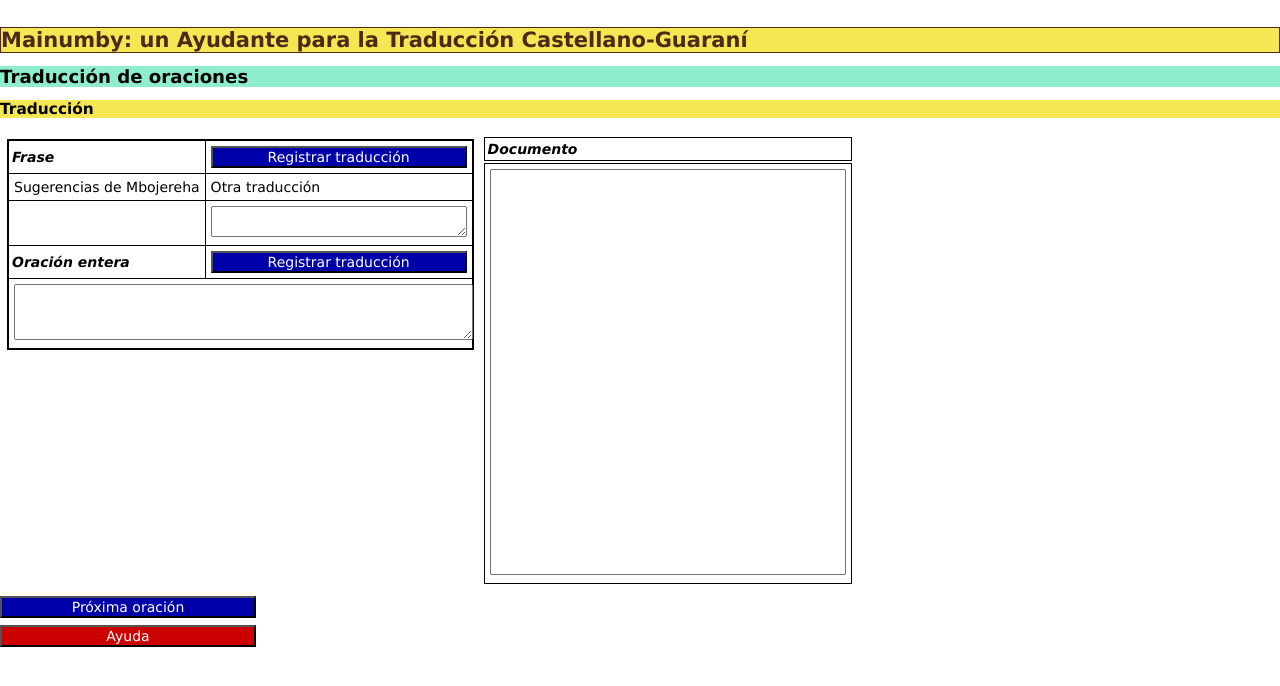
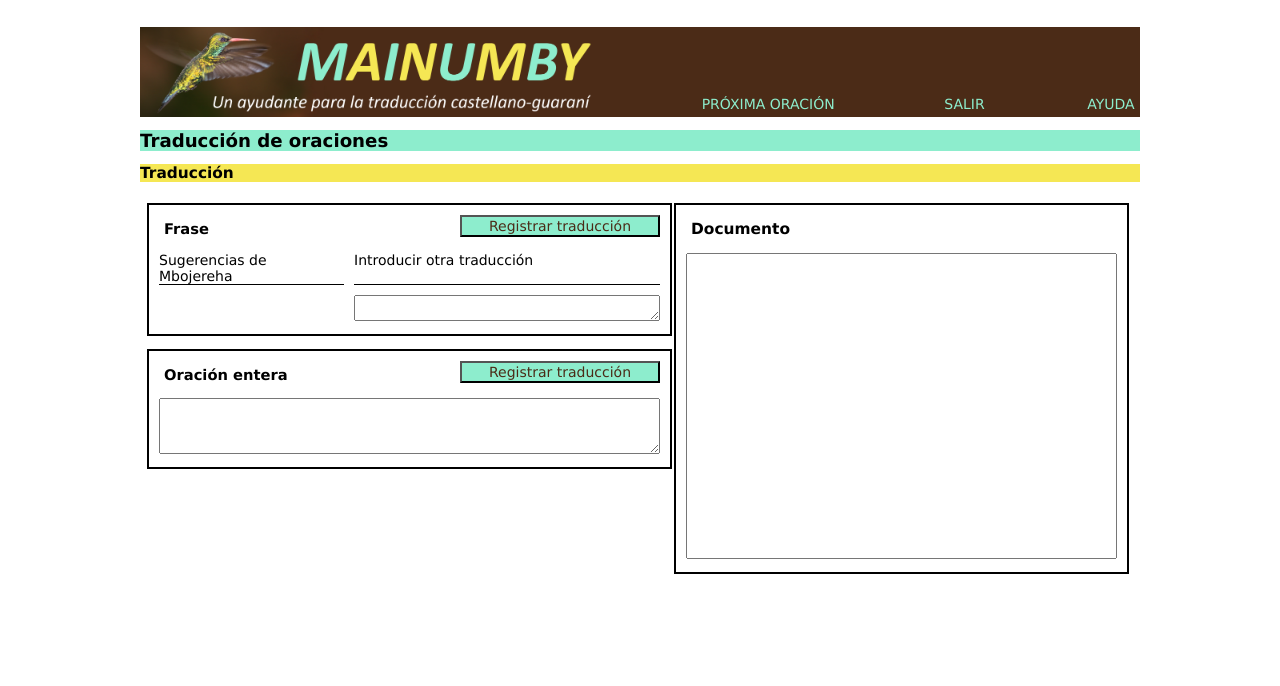
Before and after one commit to hltdi/mainumby, a Flask app: template kuaa/templates/sent.html in a window 1280 px wide. Shown: the top 686 px of the page. Run offline with Flask 2, Linux system fonts and the light colour scheme; the template is opened without the code that fills it, so the values that code supplies are empty; parts of the project's set-up code (start-up, migrations or seed data) failed here and were passed over.

Commit message:
Lots of GUI changes. Fixed bug in group matching.
Mainumby logo heads all pages. Still need to get logged in username
displayed on doc.html and sent.html. Group matching permits multiple
instances of the same group (and group head) within a sentence, but not
for the same word.

```diff
--- a/kuaa/static/style.css
+++ b/kuaa/static/style.css
@@ -44,9 +44,13 @@ h2
 	font-weight: bold;
 	margin-top: .75em;
 	margin-bottom: .35em;
-/*        text-align: center; */
-/*        color: #00F; */
 	background-color: #8DEDCD;
+}
+div.user
+{
+    font-size: 110%;
+    margin-top: .75em;
+    margin-bottom: .35em;
 }
 h3
 {
@@ -174,8 +178,10 @@ span.cargando
 }
 span.username
 {
-        background-color: #f00;
-        color: #fff;
+/*    background-color: #f00;
+    color: #fff;
+*/
+    font-style: italic;
 }
 span.root
 {
@@ -209,20 +215,20 @@ input.text
 {
         font-family: "Verdana";
         font-size: 100%;
-        width: 30%
+        width: 40%
 }
 #button
 {
-        background-color: #00a;
-        color: #fff;
+        background-color: #8DEDCD;
+        color: #4B2B17;
         font-family: "Verdana";
         font-size: 100%;
-        align: center;
-        width: 20%
+/*        align: center; */
+        width: 200px
 }
 #button:hover
 {
-        background-color: #00f;
+        background-color: #8DFFEE;
 }
 #medbutton
 {
@@ -295,6 +301,39 @@ table.center tr td.menu a:hover
     color: #F5E754;
     background-color: #4B2B17;
 }
+table.title
+{
+    margin-top: .75em;
+    margin-bottom: .25em;
+    border: 5px;
+    padding: 0;
+    width: 100%;
+}
+table.title tr
+{
+    border: 5px;
+}
+td.titleleft
+{
+    text-align: left;
+    padding-left: 5px;
+    border: 2px;
+    width: 70%;
+    color: #000;
+    background-color: #8DEDCD;
+    font-size: 130%;
+    font-weight: bold;
+}
+td.titleright
+{
+    text-align: right;
+    font-size: 110%;
+    padding-right: 5px;
+    border: 0;
+    width: 30%;
+    background-color: #000;
+    color: #8DEDCD;
+}
 input.menu
 {
     background-color: #4B2B17;
@@ -345,3 +384,13 @@ p.help
     margin-right: 2em;
     clear: left;
 }
+textarea.doc
+{
+    font-family: "Verdana";
+    font-size: 100%;
+    width: 998px;
+    height: 300px;
+    margin: 0;
+    padding: 0;
+/*    border: 0; */
+}
--- a/kuaa/templates/fin.html
+++ b/kuaa/templates/fin.html
@@ -9,7 +9,7 @@
 
 <body>
 
-<form method=POST action='base'>
+<form method=POST action='login'>
 
 <table class="center">
   <tr>
--- a/kuaa/templates/sent.html
+++ b/kuaa/templates/sent.html
@@ -4,10 +4,25 @@
 <link rel="stylesheet" type=text/css href="{{url_for('static', filename='style.css')}}" />
 
 <style type="text/css">
+table.transmeta
+{
+    border: 0;
+    padding: 5px;
+    width: 985px;
+}
 table.trans
 {
     border: 2px solid black;
-    border-collapse: collapse;
+    border-spacing: 10px;
+/*    border-collapse: collapse; */
+    width: 525px;
+}
+table.transdoc
+{
+      border: 2px solid black;
+      border-spacing: 10px;
+      width: 40%;
+/*    border-collapse: collapse; */
 }
 th.trans
 {
@@ -16,20 +31,59 @@ th.trans
     padding: 3px;
     border: 1px solid black;
 }
+tr.trans
+{
+    padding: 5px;
+}
+tr.transtitle
+{
+    padding: 5px;
+    border: 1px solid black;
+}
+td.transtitle
+{
+   text-align: left;
+   vertical-align: top;
+   padding: 5px;
+   font-size: 105%;
+/*   font-style: italic; */
+/*   border: 1px solid black; */
+}
+th.transtitle
+{
+   text-align: left;
+   vertical-align: top;
+   padding: 5px;
+   font-size: 105%;
+}
 td.trans
 {
    text-align: left;
    vertical-align: top;
    padding: 5px;
 /*   font-style: italic; */
-   border: 1px solid black;
+   border-bottom: 1px solid black;
+}
+td.transbutton
+{
+   text-align: right;
+   vertical-align: top;
+   padding: 5px;
+/*   font-style: italic; */
+/*   border: 1px solid black; */
+}
+td.transtext
+{
+   text-align: left;
+   vertical-align: top;
+   padding: 5px;
 }
 td.transchoice
 {
    text-align: left;
    vertical-align: top;
    padding: 5px;
-   border: 1px solid black;
+/*   border: 1px solid black; */
 }
 td.segsent
 {
@@ -47,7 +101,7 @@ td.other
 {
    text-align: left;
    padding: 5px;
-   border: 1px solid black;
+/*   border: 1px solid black; */
    font-style: italic;
    font-size: 80%;
 }
@@ -55,15 +109,15 @@ textarea#sentence
 {
    font-family: "Verdana";
    font-size: 100%;
-   width: 100%;
+   width: 495px;
    height: 50px;
 }
 textarea#document
 {
    font-family: "Verdana";
-   font-size: 75%;
-   width: 350px;
-   height: 400px;
+   font-size: 85%;
+   width: 425px;
+   height: 300px;
    resize: none;
    overflow-y: scroll;
 }
@@ -71,8 +125,8 @@ textarea#segment
 {
    font-family: "Verdana";
    font-size: 100%;
-   width: 250px;
-   height: 25px;
+   width: 300px;
+   height: 20px;
 }
 span#doctrans
 {
@@ -129,7 +183,6 @@ function OnRegFrase() {
     var fratra = document.Form1.fratra.value;
     if (segtrans != "") {
         segtrans = limpiarGrn(segtrans);
-        alert("Segtrans " + segtrans);
         document.Form1.fratra.value += "||" + segment + "=" + segtrans;
         if (segtrans == "0") {
             // User wants no translation for this segment.
@@ -175,6 +228,13 @@ function Segment(text, segment, color) {
     document.Form1.seg.value = segment;
     document.getElementById("segment").value = '';
 }
+function OnSalir()
+{
+    document.Form1.action = "fin"
+    document.Form1.target = "_self";     // Same window
+    document.Form1.submit();             // Submit the page
+    return true;
+}
 function capitalize(string) {
     return string.charAt(0).toUpperCase() + string.slice(1);
 }
@@ -204,15 +264,31 @@ function limpiarGrn(string) {
 
 <body>
 
-<h1>Mainumby: un Ayudante para la Traducción Castellano-Guaraní</h1>
+<form name="Form1" method=POST action='sent'>
+
+<table class="center">
+  <tr>
+    <td class="title">
+    <img class='banner' src="{{url_for('static',
+      filename='banner_logo_short.png')}}" alt="" width="500px" height="90px" />
+    </td>
+    <td class="menu" style="width: 200px">
+      <input type="submit" class="menu" action="sent" name="sent" value="PRÓXIMA ORACIÓN">
+    </td>
+    <td class="menu" style="width: 150px"><input class="menu"
+      type="submit" value="SALIR" name="salir" onclick="return OnSalir();"></td>
+    <td class="menu" style="width: 150px"><button class="menu"
+      onclick="ShowHelp();">AYUDA</button></td>
+  </tr>
+
+<tr>
+<td colspan="4" style="width:1000px">
 
 <h2>Traducción de oraciones
 </h2>
 
 <p id="error" class="error">
 </p>
-
-<form name="Form1" method=POST action='sent'>
 
 {% if sentence %}
 <p></p><p></p>
@@ -230,55 +306,56 @@ onclick="Segment({{'%r'|format(seg[2])|e}}, {{'%r'|format(seg[0])|e}}, {{'%r'|fo
 </span>
 <p></p>
 
-<hr/>
-
 {% endif %}
 
 <h3>Traducción</h3>
 
-<table>
-  <tr>
+<table class="transmeta">
+<tr class="trans">
 <td class="segsent">
 <table class="trans">
-<tr>
-  <th class="trans">Frase</th>
-  <td class="trans">
-  <input type="button" class="button" name="freg" onclick="OnRegFrase();" value="Registrar traducción">
+<tr class="transtitle">
+  <th class="transtitle">Frase</th>
+  <td class="transbutton">
+  <input type="button" id="button" name="freg" onclick="OnRegFrase();" value="Registrar traducción">
   </td>
 </tr>
-<tr>
+<tr class="transtitle">
 <td class="trans">Sugerencias de Mbojereha</td>
-<td class="trans">Otra traducción</td>
+<td class="trans">Introducir otra traducción</td>
 </tr>
 <tr>
 <td class="transchoice">
 <p id="segtra"></p>
 </td>
-<td class="trans">
+<td class="transtext">
     <textarea name="UTraSeg" id="segment"></textarea>
 </td>
 </tr>
-<tr>
-  <th class="trans">Oración entera</th>
-  <td class="button">
-    <input type="button" class="button" name="oreg"
+</table>
+<p></p>
+<table class="trans">
+<tr class="trans">
+  <th class="transtitle">Oración entera</th>
+  <td class="transbutton">
+    <input type="button" id="button" name="oreg"
     onclick="OnRegOra({{'%r'|format(raw)|e}}, {{'%r'|format(punc)|e}});" value="Registrar traducción">
     </td>
 </tr>
-<tr>
-  <td class="trans" colspan="2">
+<tr class="trans">
+  <td class="transtext" colspan="2">
     <textarea name="UTraOra" id="sentence" value=""></textarea>
   </td>
 </tr>
 </table>
 </td>
-<td>
-  <table>
-  <tr>
-    <th class="trans">Documento</th>
+<td class="transtitle">
+  <table class="transdoc">
+  <tr class="trans">
+    <th class="transtitle">Documento</th>
   </tr>
-  <tr>
-  <td class="trans" rowspan="4">
+  <tr class="trans">
+  <td class="transtext" rowspan="4">
   <textarea name="UTraDoc" id="document" value=""></textarea>
   </td>
   </tr>
@@ -287,13 +364,13 @@ onclick="Segment({{'%r'|format(seg[2])|e}}, {{'%r'|format(seg[0])|e}}, {{'%r'|fo
 </tr>
 </table>
 
-<p>
-<input type="submit" id="button" action="sent" name="sent" value="Próxima oración">
-</p>
-
 <input type="hidden" name="seg" value="">
 <input type="hidden" name="oratra" value="">
 <input type="hidden" name="fratra" value="">
+
+</td>
+</tr>
+</table>
 
 </form>
 
@@ -303,9 +380,11 @@ onclick="Segment({{'%r'|format(seg[2])|e}}, {{'%r'|format(seg[0])|e}}, {{'%r'|fo
 </p>
 -->
 
+<!--
 <p>
 <button id="help" onclick="ShowHelp();">Ayuda</button>
 </p>
+-->
 
 </body>
 
--- a/kuaa/views.py
+++ b/kuaa/views.py
@@ -152,7 +152,6 @@ def reg():
             return render_template('acct.html', username=form.get('username'))
     return render_template('reg.html')
 
-# Saying account was created about button to continue (loading languages).
 @app.route('/acct', methods=['POST'])
 def acct():
 #    print("In acct...")
--- a/todo.txt
+++ b/todo.txt
@@ -1,3 +1,7 @@
+2016.4.24
+-- How to get verbs like "importa" to not show up as imperative?
+-- How to handle copying of untranslatable words (names, for example)?
+
 2016.4.19
 -- Figure out how 'e behaves with objects?
 -- dónde, etc.
```
Also changed, not shown: kuaa/sentence.py (+5 -3 lines), kuaa/templates/acct.html (+31 -4 lines), kuaa/templates/doc.html (+21 -8 lines), kuaa/templates/logged.html (+33 -2 lines), kuaa/templates/reg.html (+31 -6 lines), 2 other files.
